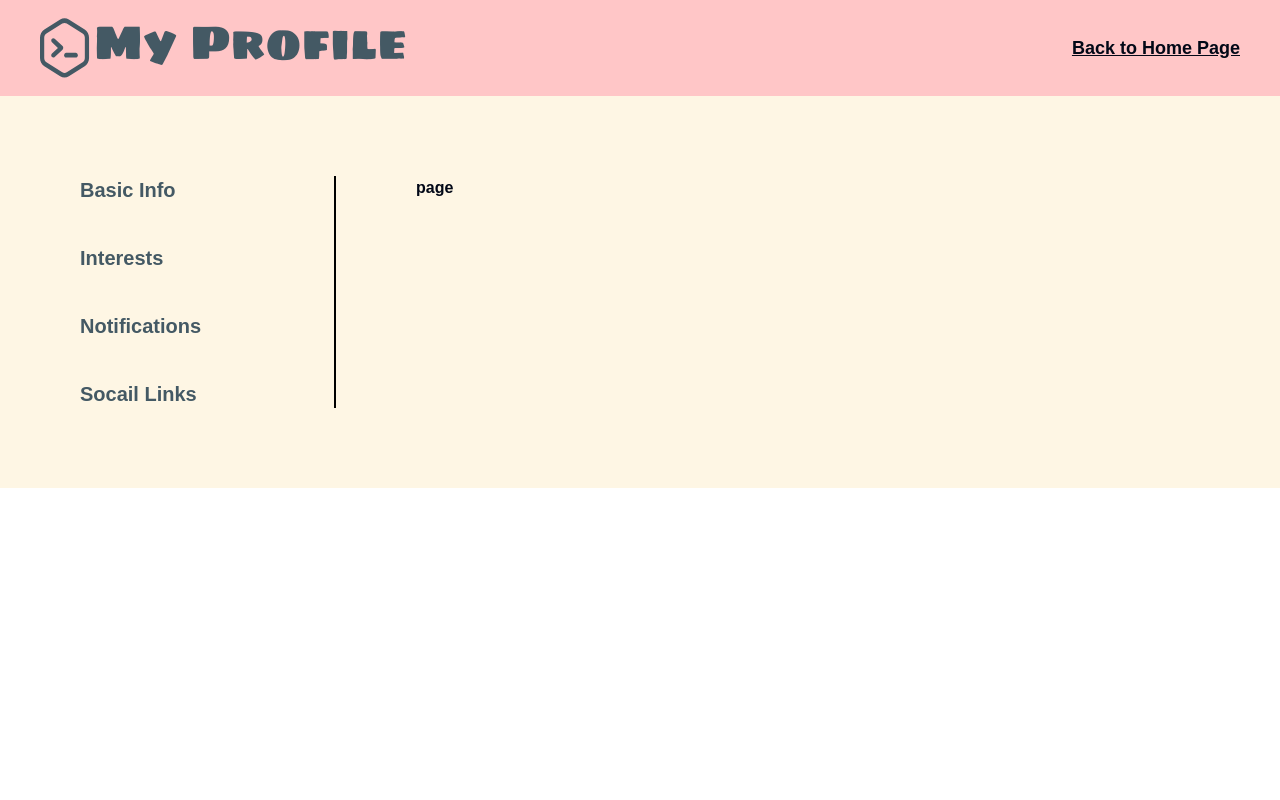
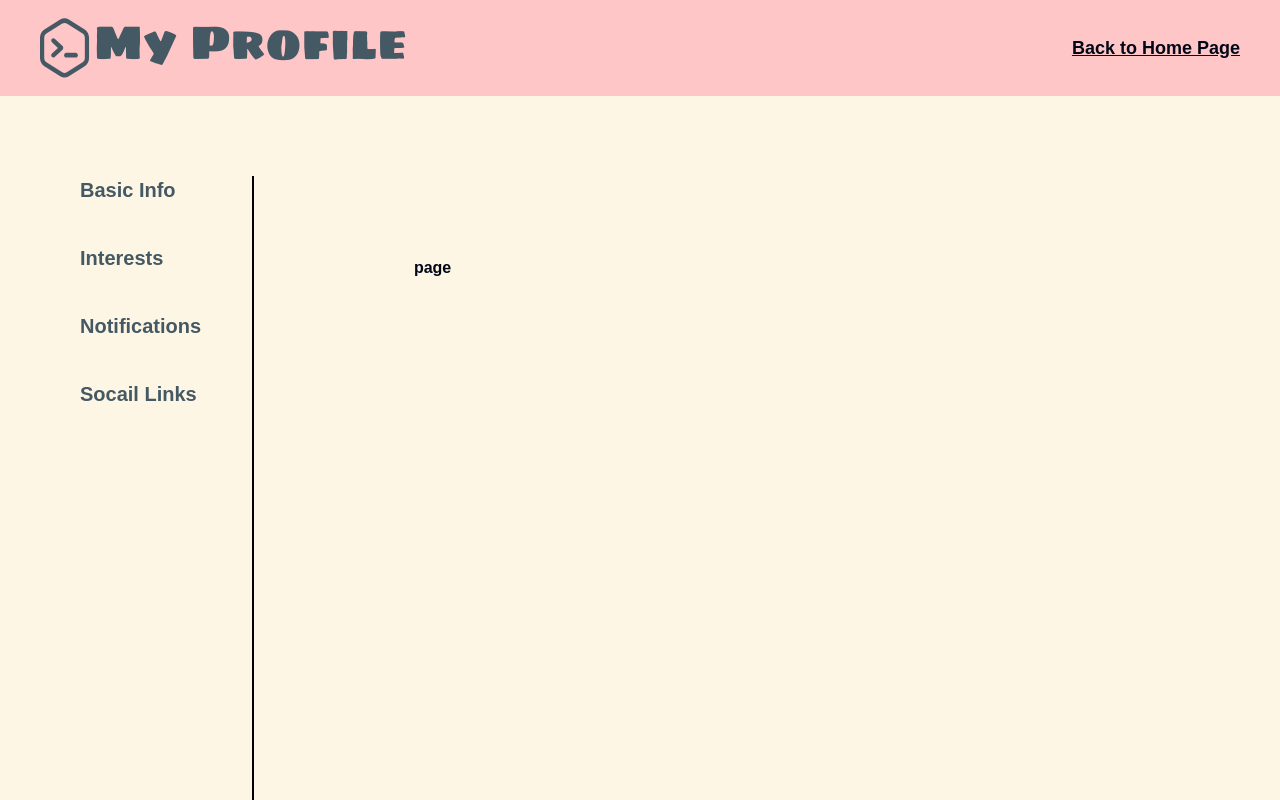
Before and after one commit to YuluDuan/nwHacks2024-EmpowHer, a Next.js app: page /user/interests in a window 1280 px wide. Shown: the top 800 px of the page. Built offline with nearby package versions, Linux system fonts and the light colour scheme; a web font is replaced by a local one.

Commit message:
adjust the layout

```diff
--- a/src/app/user/interests/layout.tsx
+++ b/src/app/user/interests/layout.tsx
@@ -3,5 +3,5 @@ export default function InterestLayout({
 }: {
   children: React.ReactNode;
 }) {
-  return <section>{children}</section>;
+  return <section className="w-full mx-20 my-20">{children}</section>;
 }
--- a/src/app/user/layout.tsx
+++ b/src/app/user/layout.tsx
@@ -12,7 +12,7 @@ export default function UserLayout({
       className={`flex flex-col ${cantarell.className} bg-pale h-full w-full`}
     >
       <UserHeader />
-      <div className="grow flex">
+      <div className="flex w-full h-full">
         <SideMenu />
         {children}
       </div>
--- a/src/app/user/page.tsx
+++ b/src/app/user/page.tsx
@@ -1,7 +1,7 @@
 import React from "react";
 
 const UserPage = () => {
-  return <div></div>;
+  return <div className="h-full"></div>;
 };
 
 export default UserPage;
--- a/src/components/SideMenu/SideMenu.tsx
+++ b/src/components/SideMenu/SideMenu.tsx
@@ -52,7 +52,7 @@ const SideMenu = () => {
 
   return (
     <>
-      <nav className="ml-20 my-20 w-1/5  border-r-2 border-black-dark">
+      <nav className="ml-20 my-20 w-1/5 h-screen border-r-2 border-black-dark">
         <div className="flex flex-col text-black gap-10 text-xl">
           {routes.map((item) => (
             <SideMenuItem key={item.label} {...item} />
```
